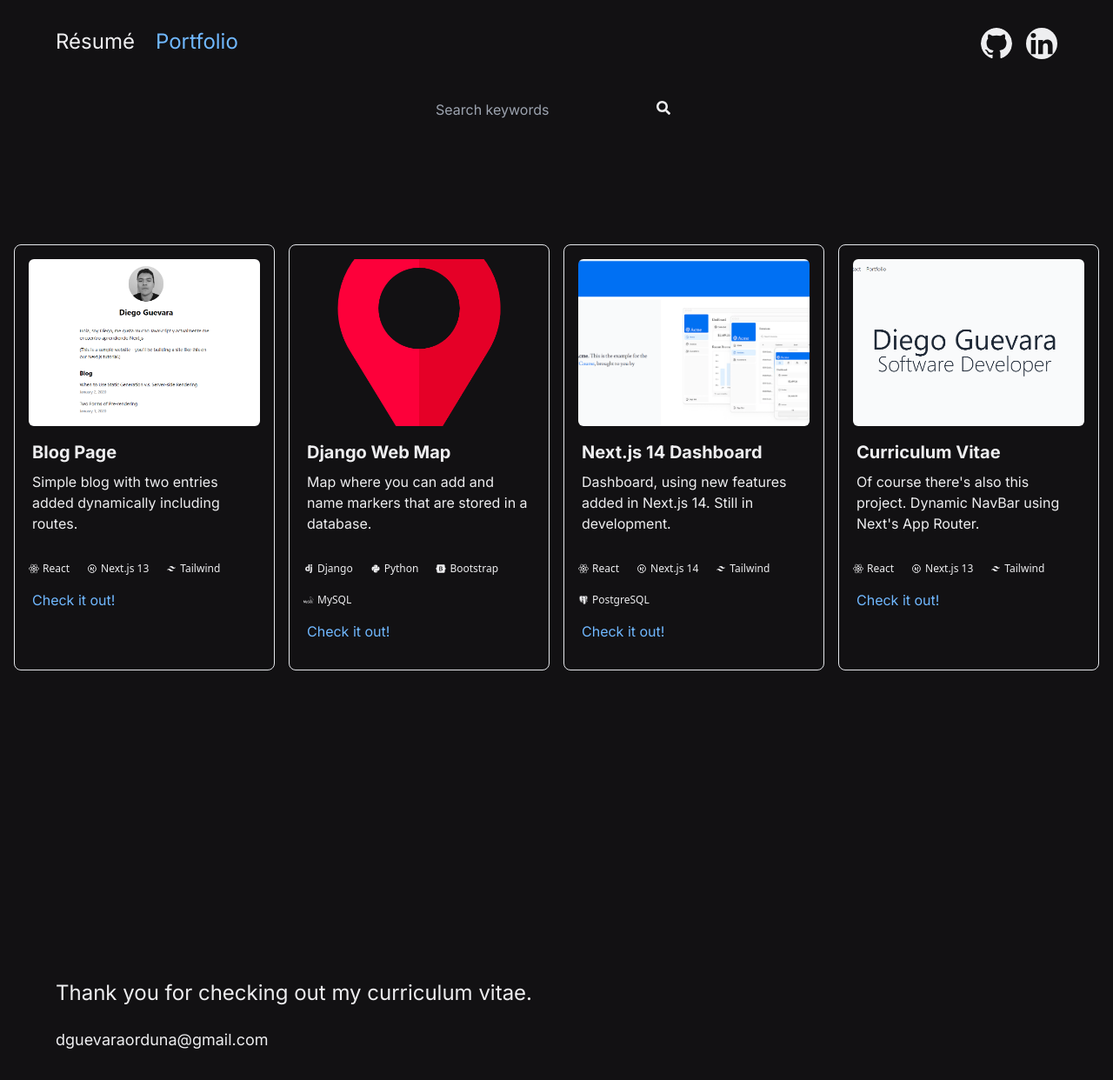
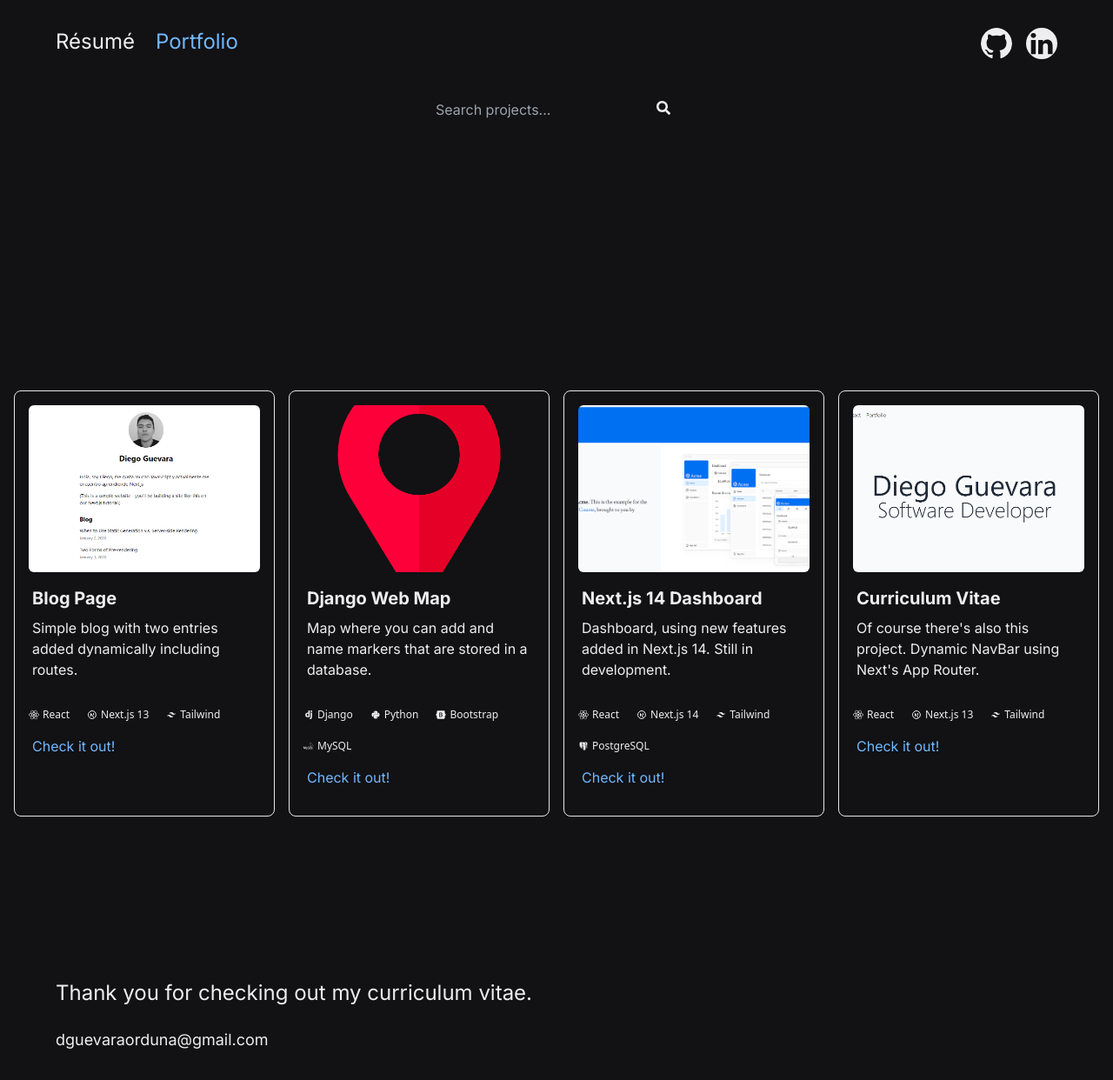
Before and after one commit to DiegoGuevaraO/portfolio, a Next.js app: page /portfolio in a window 1280 px wide. Shown: the whole page at 87% size. Built offline with nearby package versions, Linux system fonts and the light colour scheme.

Commit message:
Functional searchbar

```diff
--- a/app/portfolio/page.tsx
+++ b/app/portfolio/page.tsx
@@ -3,7 +3,7 @@ import SearchBar from '../ui/portfolio/SearchBar';
 
 
 export default function Page({searchParams}: {searchParams?: {keyword?: string}}) {
-
+    const keyword = searchParams?.keyword || '';
 
     return(
         <>
@@ -12,7 +12,7 @@ export default function Page({searchParams}: {searchParams?: {keyword?: string}}
                 <div className="container mx-auto p-4">
                     <div className="grid grid-cols-1 sm:grid-cols-2 md:grid-cols-2 lg:grid-cols-4 xl:grid-cols-4 gap-4">
                         {/* Aquí van los proyectos dependiendo de la barra de búsqueda */}
-                        <ProjectsList query='' />
+                        <ProjectsList keyword={keyword} />
                     </div>
                 </div>
             </div>
--- a/app/ui/portfolio/ProjectsList.tsx
+++ b/app/ui/portfolio/ProjectsList.tsx
@@ -1,7 +1,7 @@
 import { getFilteredProjects } from "@/app/lib/data";
 
-export default function ProjectsList({query}: {query: string}){
-    const projects = getFilteredProjects(query);
+export default function ProjectsList({keyword}: {keyword: string}){
+    const projects = getFilteredProjects(keyword);
 
     return(
         <>
@@ -38,8 +38,6 @@ export default function ProjectsList({query}: {query: string}){
             })
 
             }
-            <div className="h-80">
-            </div>
         </>
     );
 }
--- a/app/ui/portfolio/SearchBar.tsx
+++ b/app/ui/portfolio/SearchBar.tsx
@@ -1,6 +1,7 @@
 "use client";
 
 import { useSearchParams, useRouter, usePathname } from 'next/navigation';
+import { useDebouncedCallback } from 'use-debounce';
 
 import {FaSearch } from 'react-icons/fa';
 
@@ -9,6 +10,18 @@ export default function SearchBar() {
     const pathname = usePathname();
     const { replace } = useRouter();
 
+    const handleSearch = useDebouncedCallback((term) => {
+        const params = new URLSearchParams(searchParams);
+
+        if (term) {
+            params.set('keyword', term);
+        }else {
+            params.delete('keyword');
+        }
+
+        replace(`${pathname}?${params.toString()}`);
+    }, 300);
+
     return(
         <div className="flex items-center py-1">
             <label htmlFor="search" className="m-auto">
@@ -16,9 +29,13 @@ export default function SearchBar() {
                     type="search"
                     name="search"
                     id="search"
-                    placeholder="Search keywords"
+                    placeholder="Search projects..."
                     className="bg-transparent mr-3 px-2 h-10 w-auto"
                     autoComplete='off'
+                    onChange={(e) => {
+                        handleSearch(e.target.value);
+                    }}
+                    defaultValue={searchParams.get('keyword')?.toString()}
                 />
                 <button className="mt-3 mr-4">
                     <FaSearch className="h-4 w-4 fill-current" />
```
